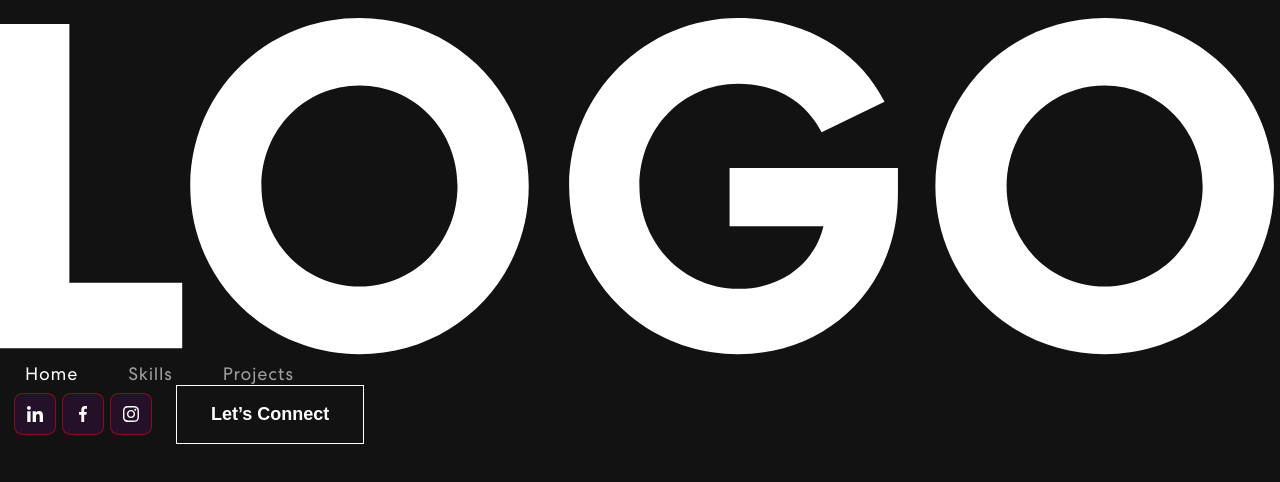
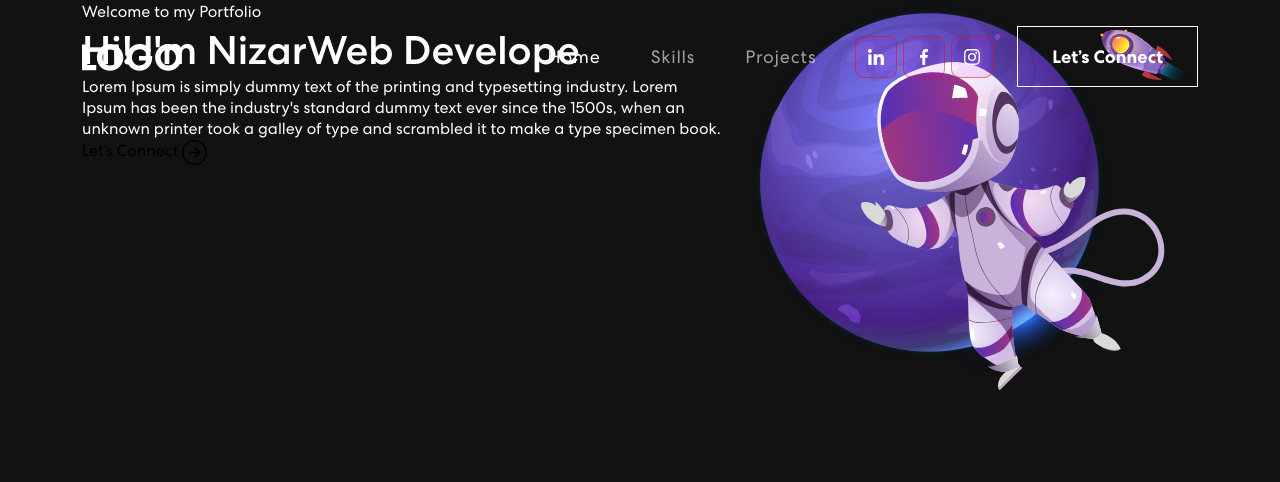
Before and after one commit to nizar456/Project_my_portfolio, a React (Create React App) app: page / in a window 1280 px wide. Shown: the top 482 px of the page. Built offline with nearby package versions, Linux system fonts and the light colour scheme.

Commit message:
adding the banner section without styling

```diff
--- a/package.json
+++ b/package.json
@@ -6,10 +6,13 @@
     "@testing-library/jest-dom": "^5.17.0",
     "@testing-library/react": "^13.4.0",
     "@testing-library/user-event": "^13.5.0",
+    "animate.css": "^4.1.1",
     "bootstrap": "^5.3.3",
     "react": "^19.0.0",
     "react-bootstrap": "^2.10.9",
+    "react-bootstrap-icons": "^1.11.5",
     "react-dom": "^19.0.0",
+    "react-on-screen": "^2.1.1",
     "react-router-dom": "^6.29.0",
     "react-router-hash-link": "^2.4.3",
     "react-scripts": "5.0.1",
--- a/src/App.css
+++ b/src/App.css
@@ -229,3 +229,5 @@
 nav.navbar .navbar-toggler[aria-expanded="true"] .navbar-toggler-icon {
 	border-color: transparent;
 }
+
+/************ Banner Css ************/
--- a/src/App.js
+++ b/src/App.js
@@ -1,11 +1,14 @@
-import logo from './logo.svg';
+
 import { NavBar } from "./components/NavBar";
+import { Banner } from "./components/Banner";
+import 'bootstrap/dist/css/bootstrap.min.css';
 import './App.css';
 
 function App() {
   return (
     <div className="App">
       <NavBar />
+      <Banner />
     </div>
   );
 }
--- /dev/null
+++ b/src/components/Banner.js
@@ -0,0 +1,95 @@
+import { useState, useEffect } from "react";
+import { Container, Row, Col } from "react-bootstrap";
+import headerImg from "../assets/img/header-img.svg";
+import { ArrowRightCircle } from 'react-bootstrap-icons';
+import 'animate.css';
+import TrackVisibility from 'react-on-screen';
+
+export const Banner = () => {
+  const [loopNum, setLoopNum] = useState(0);
+  const [isDeleting, setIsDeleting] = useState(false);
+  const [text, setText] = useState('');
+  const [delta, setDelta] = useState(300 - Math.random() * 100);
+  const [index, setIndex] = useState(1);
+  const toRotate = [ "Web Developer", "Web Designer", "UI/UX Designer" ];
+  const period = 2000;
+
+  useEffect(() => {
+    let ticker = setInterval(() => {
+      tick();
+    }, delta);
+
+    return () => { clearInterval(ticker) };
+  }, [text])
+
+  const tick = () => {
+    let i = loopNum % toRotate.length;
+    let fullText = toRotate[i];
+    let updatedText = isDeleting ?
+    fullText.substring(0, text.length - 1)
+    : fullText.substring(0, text.length + 1);
+
+    setText(updatedText);
+
+    if (isDeleting) {
+      setDelta(prevDelta => prevDelta / 2);
+    }
+
+    if (!isDeleting && updatedText === fullText) {
+      setIsDeleting(true);
+      setIndex(prevIndex => prevIndex - 1);
+      setDelta(period);
+    } else if (isDeleting && updatedText === '') {
+      setIsDeleting(false);
+      setLoopNum(loopNum + 1);
+      setIndex(1);
+      setDelta(500);
+    } else {
+      setIndex(prevIndex => prevIndex + 1);
+    }
+  }
+
+  return (
+    <section className="banner" id="home">
+      <Container>
+        <Row className="aligh-items-center">
+          <Col xs={12} md={6} xl={7}>
+            <TrackVisibility>
+              {({ isVisible }) =>
+              <div className={isVisible ?
+              "animate__animated animate__fadeIn" : ""}>
+                <span className="tagline">Welcome to my Portfolio</span>
+                <h1>{`Hi! I'm Nizar`}
+                    <span className="txt-rotate" dataPeriod="1000"
+                     data-rotate='[ "Web Developer", "Web Designer",
+                      "UI/UX Designer" ]'>
+                        <span className="wrap">{text}</span>
+                    </span>
+                </h1>
+                  <p>Lorem Ipsum is simply dummy text of the printing
+                    and typesetting industry. Lorem Ipsum has been the
+                     industry's standard dummy text ever since the
+                     1500s, when an unknown printer took a galley of
+                     type and scrambled it to make a type specimen
+                     book.
+                  </p>
+                  <button onClick={() => console.log('connect')}>
+                    Let’s Connect <ArrowRightCircle size={25} />
+                  </button>
+              </div>}
+            </TrackVisibility>
+          </Col>
+          <Col xs={12} md={6} xl={5}>
+            <TrackVisibility>
+              {({ isVisible }) =>
+                <div className=
+                {isVisible ? "animate__animated animate__zoomIn" : ""}>
+                  <img src={headerImg} alt="Header Img"/>
+                </div>}
+            </TrackVisibility>
+          </Col>
+        </Row>
+      </Container>
+    </section>
+  )
+}
```
Also changed, not shown: 1 other file (tests, documents, lock files or other folders).
